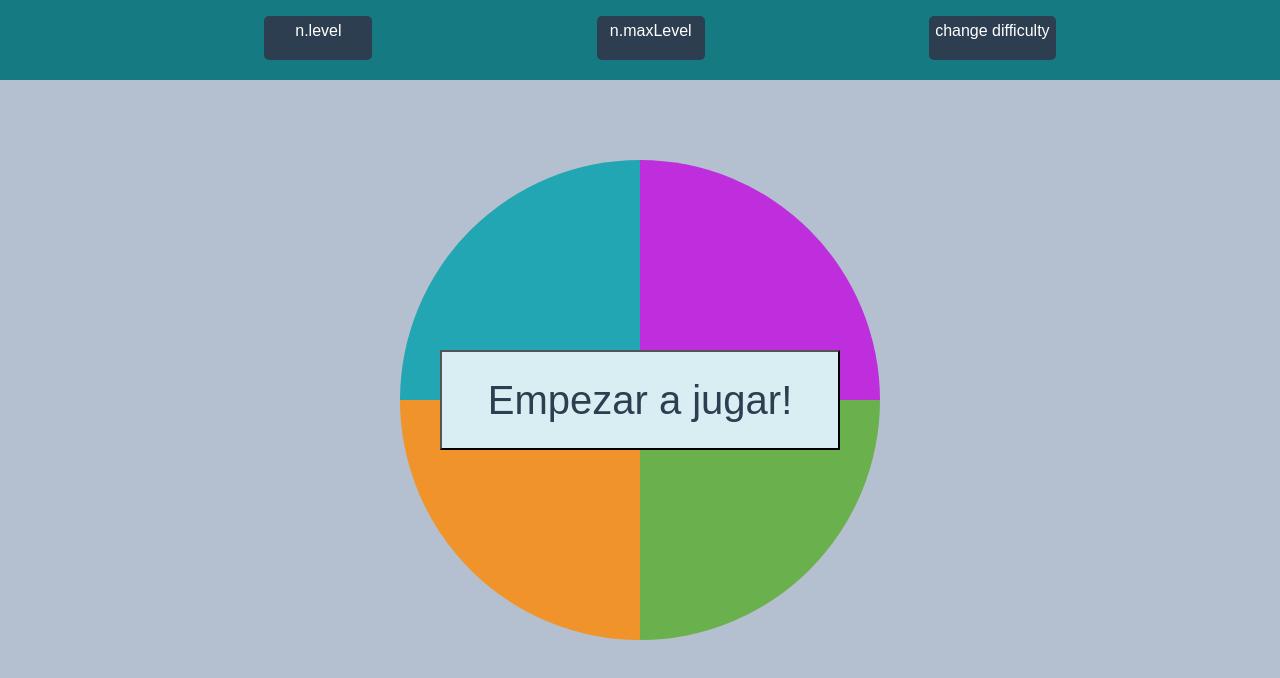
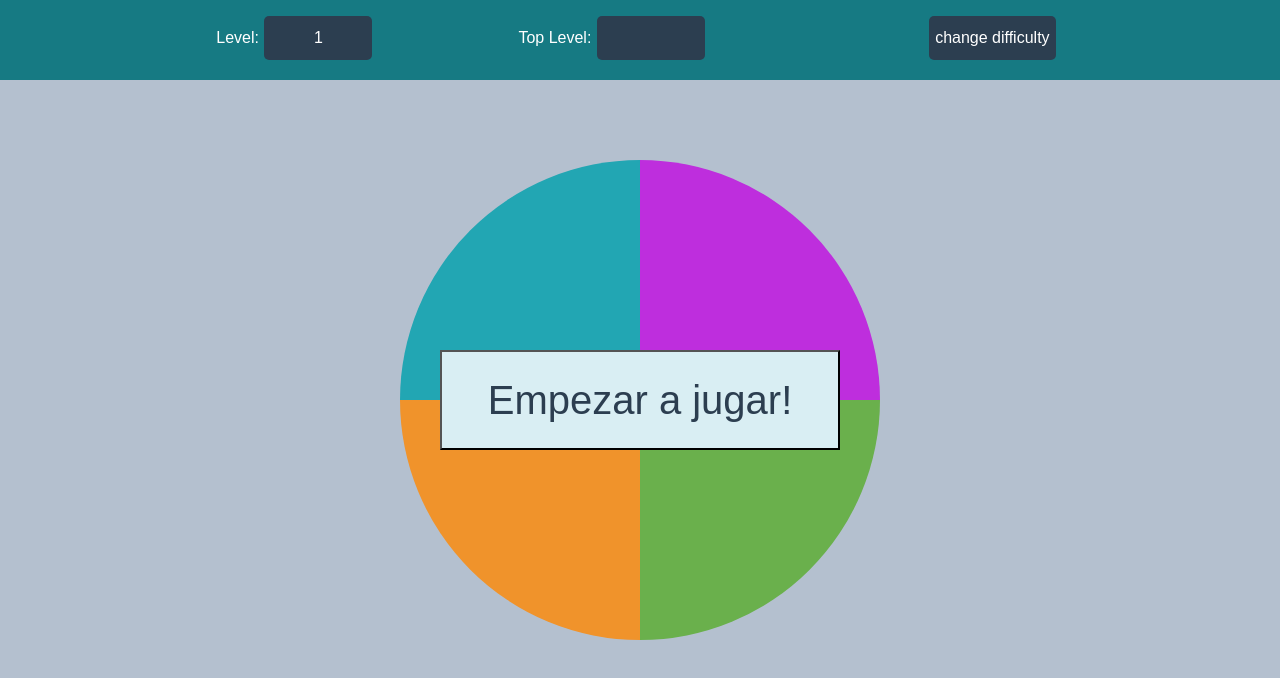
Before and after one commit to Aibique-stage1/Simondice, a plain HTML site: page index.html in a window 1280 px wide. Drawn offline with nearby package versions, Linux system fonts and the light colour scheme.

Commit message:
Indicators of Level and Max Level (still pending)

```diff
--- a/index.html
+++ b/index.html
@@ -10,8 +10,8 @@
 <body>
   <header>
     <ul>
-      <li><span class="nLevel">n.level</span></li>
-      <li><span class="nMaxLevel">n.maxLevel</span></li>
+      <li><span class="boxTitle">Level:</span><span class="nLevel" id="nLevel">1</span></li>
+      <li><span class="boxTitle">Top Level:</span><span class="nMaxLevel" id="nMaxLevel"></span></li>
       <li><span class="cDifficulty">change difficulty</span></li>
     </ul>
   </header>
--- a/main.js
+++ b/main.js
@@ -4,6 +4,8 @@ const violeta=document.getElementById('violeta')
 const naranja=document.getElementById('naranja')
 const verde=document.getElementById('verde')
 const btnEmpezar=document.getElementById('btnEmpezar')
+const nLevel= document.getElementById('nLevel');
+const nMaxLevel=document.getElementById('nMaxLevel');
 const NIVEL_MAX=10
 
 //2.Creating the Prototype of "Juego"
@@ -65,6 +67,7 @@ class Juego {
   //In this case is 10.
   creadorSecuencia(){
     this.secuencia=new Array(NIVEL_MAX).fill(0).map(n=>Math.floor(Math.random()*4))
+    nMaxLevel.innerText=`${NIVEL_MAX}`;
   }
 
 
@@ -168,18 +171,22 @@ detectarColor(e){
   //Finally if the level it's equal to the maximum level--> User passed the game "CONGRATULATIONS"
   //Otherwise call all the methods again for the next level.
   if(numeroColor===this.secuencia[this.subnivel]){
-  this.subnivel++
+  this.subnivel++;
+
   if(this.subnivel===this.level){
-    this.level++
+    this.level++;
+    nLevel.innerText=`${this.level}`
     this.eliminarEventosClick()
     if(this.level=== (NIVEL_MAX+1)){
-      this.ganoElJuego()
+      this.ganoElJuego();
+      nLevel.innerText=`0`;
     }else{
       setTimeout(this.sublevelPosition,1500)
     }
   }
 }else{
   this.perdioElJuego()
+  nLevel.innerText=`0`;
 }
 }
 
--- a/style.css
+++ b/style.css
@@ -96,17 +96,30 @@ header ul{
 }
 
 header li{
+  box-sizing: border-box;
   color: white;
   list-style: none;
   background-color: #2c3e50;
   padding: 6px;
   border-radius:5px;
+  position: relative;
+  display: flex;
+  justify-items: center;
+  align-items:center;
 }
 
 .nLevel,
 .nMaxLevel{
-  display: inline-block;
+  display: flex;
   width: 6rem;
   height: 2rem;
-  text-align:center;
+  align-items: center;
+  justify-content:center;
 }
+
+.boxTitle{
+  position: absolute;
+  width: 5rem;
+  right:105%;
+  text-align-last: right;
+}
```
Also changed, not shown: 1 other file.
